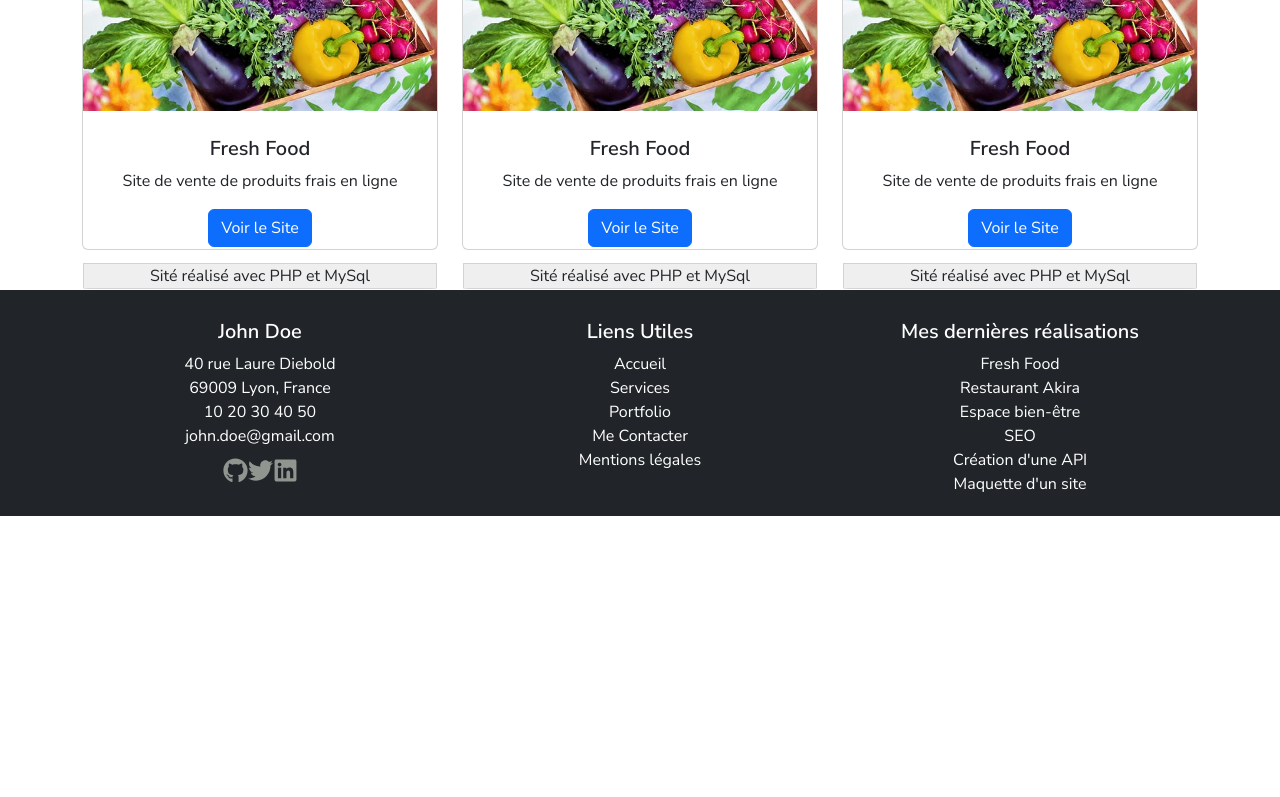
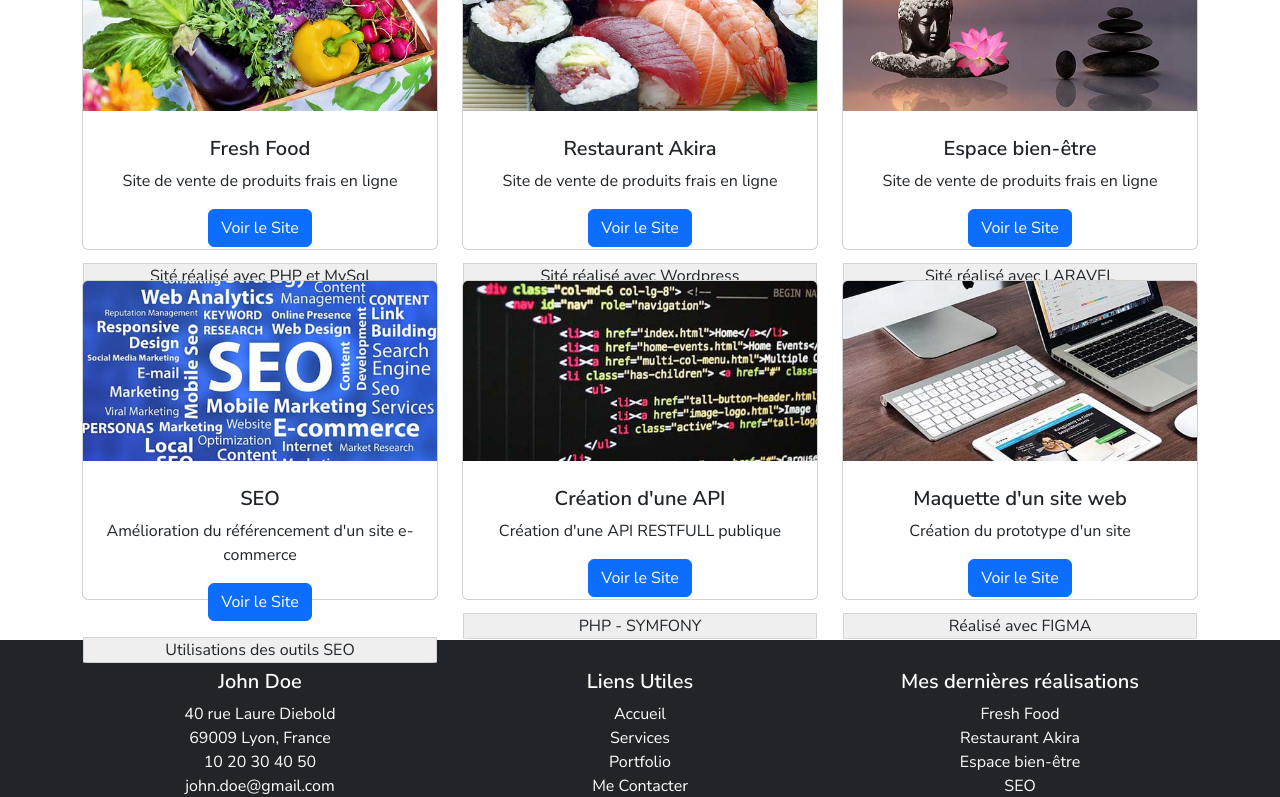
Before and after one commit to cochearno/mon-portfolio, a React (Create React App) app: page /Portfolio in a window 1280 px wide. Shown: the part 503-1300 px from the top of the page. Before the commit the page ends 1019 px from the top, so only its background shows below. Built offline with nearby package versions, Linux system fonts and the light colour scheme.

Commit message:
finish portfolio

```diff
--- a/src/components/footer.js
+++ b/src/components/footer.js
@@ -98,13 +98,13 @@ function Footer() {
                 to="portfolio"
                 style={{ textDecoration: "none", color: "white" }}
               >
-                <p className="seo">SEO</p>
+                <p className="seo1">SEO</p>
               </Link>
               <Link
                 to="protfolio"
                 style={{ textDecoration: "none", color: "white" }}
               >
-                <p className="api">Création d'une API</p>
+                <p className="api1">Création d'une API</p>
               </Link>
               <Link
                 to="portfolio"
--- a/src/pages/portfolio.js
+++ b/src/pages/portfolio.js
@@ -1,5 +1,10 @@
 import React from "react";
 import freshFood from "../assets/imagesport/portfolio/fresh-food.jpg";
+import Akira from "../assets/imagesport/portfolio/restaurant-japonais.jpg";
+import Zen from "../assets/imagesport/portfolio/espace-bien-etre.jpg";
+import SEO from "../assets/imagesport/portfolio/seo.jpg";
+import API from "../assets/imagesport/portfolio/coder.jpg";
+import Screens from "../assets/imagesport/portfolio/screens.jpg";
 
 function Portfolio() {
   return (
@@ -34,12 +39,12 @@ function Portfolio() {
           <div className="col md-4">
             <div className="card text-center">
               <img
-                src={freshFood}
+                src={Akira}
                 className="card-img-top"
                 alt="Panier de légumes frais sur une nappe vert et blanche "
               ></img>
               <div className="card-body">
-                <h5 className="card-title">Fresh Food</h5>
+                <h5 className="card-title">Restaurant Akira</h5>
                 <p className="card-text">
                   Site de vente de produits frais en ligne
                 </p>
@@ -47,18 +52,18 @@ function Portfolio() {
                   Voir le Site
                 </a>
               </div>
-              <span className="real"> Sité réalisé avec PHP et MySql</span>
+              <span className="real"> Sité réalisé avec Wordpress</span>
             </div>
           </div>
           <div className="col md-4">
             <div className="card text-center">
               <img
-                src={freshFood}
+                src={Zen}
                 className="card-img-top"
                 alt="Panier de légumes frais sur une nappe vert et blanche "
               ></img>
               <div className="card-body">
-                <h5 className="card-title">Fresh Food</h5>
+                <h5 className="card-title">Espace bien-être</h5>
                 <p className="card-text">
                   Site de vente de produits frais en ligne
                 </p>
@@ -66,7 +71,64 @@ function Portfolio() {
                   Voir le Site
                 </a>
               </div>
-              <span className="real"> Sité réalisé avec PHP et MySql</span>
+              <span className="real"> Sité réalisé avec LARAVEL</span>
+            </div>
+          </div>
+        </div>
+        <div className="row justify-content-center">
+          <div className="col md-4">
+            <div className="card text-center seo">
+              <img
+                src={SEO}
+                className="card-img-top"
+                alt="Panier de légumes frais sur une nappe vert et blanche "
+              ></img>
+              <div className="card-body">
+                <h5 className="card-title">SEO</h5>
+                <p className="card-text">
+                  Amélioration du référencement d'un site e-commerce
+                </p>
+                <a href="/Portfolio" className="btn btn-primary">
+                  Voir le Site
+                </a>
+              </div>
+              <span className="real"> Utilisations des outils SEO</span>
+            </div>
+          </div>
+          <div className="col md-4">
+            <div className="card text-center api">
+              <img
+                src={API}
+                className="card-img-top"
+                alt="Panier de légumes frais sur une nappe vert et blanche "
+              ></img>
+              <div className="card-body">
+                <h5 className="card-title">Création d'une API</h5>
+                <p className="card-text">
+                  Création d'une API RESTFULL publique
+                </p>
+                <a href="/Portfolio" className="btn btn-primary">
+                  Voir le Site
+                </a>
+              </div>
+              <span className="real"> PHP - SYMFONY</span>
+            </div>
+          </div>
+          <div className="col md-4">
+            <div className="card text-center screen">
+              <img
+                src={Screens}
+                className="card-img-top"
+                alt="Panier de légumes frais sur une nappe vert et blanche "
+              ></img>
+              <div className="card-body">
+                <h5 className="card-title">Maquette d'un site web</h5>
+                <p className="card-text">Création du prototype d'un site</p>
+                <a href="/Portfolio" className="btn btn-primary">
+                  Voir le Site
+                </a>
+              </div>
+              <span className="real"> Réalisé avec FIGMA</span>
             </div>
           </div>
         </div>
--- a/src/styles/style.Scss
+++ b/src/styles/style.Scss
@@ -155,8 +155,8 @@ h5 {
 .fresh,
 .akira,
 .bienetre,
-.seo,
-.api,
+.seo1,
+.api1,
 .maquette {
   margin-bottom: 0;
   text-align: center;
@@ -302,9 +302,8 @@ h5 {
   border-radius: 2px;
 }
 .card-img-top {
+  height: 180px;
   object-fit: cover;
-  width: 100%;
-  height: 180px;
 }
 .real {
   background-color: #efefef;
@@ -315,3 +314,8 @@ h5 {
   border-bottom-left-radius: 3%;
   border-bottom-right-radius: 3%;
 }
+.seo,
+.api,
+.screen {
+  margin-top: 30px;
+}
```
